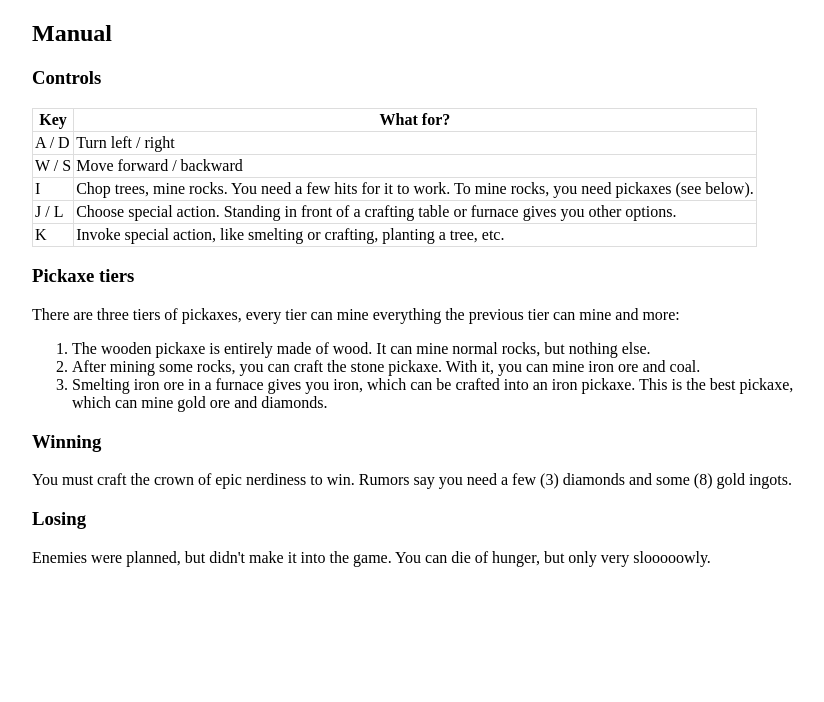
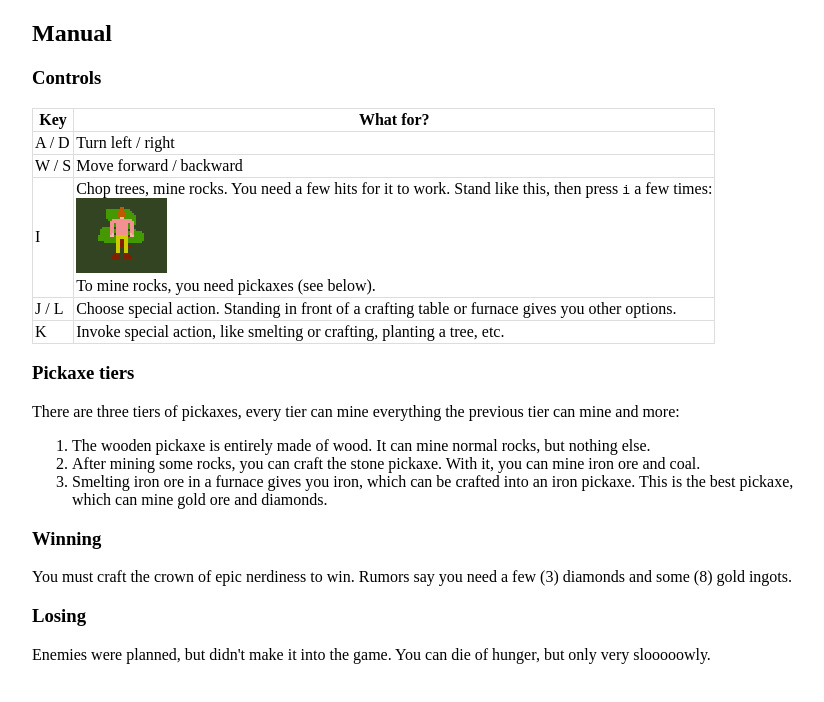
Before and after one commit to GodsBoss/ld45, a plain HTML site: page main/ld45/index.html in a window 1280 px wide. Shown: the whole page, without its empty margins (208-1032 px from the left). Drawn offline with Linux system fonts and the light colour scheme; a script that the page names is missing.

Commit message:
Add example for chopping a tree.

```diff
--- a/main/ld45/index.html
+++ b/main/ld45/index.html
@@ -46,7 +46,11 @@
         </tr>
         <tr>
           <td>I</td>
-          <td>Chop trees, mine rocks. You need a few hits for it to work. To mine rocks, you need pickaxes (see below).</td>
+          <td>
+            Chop trees, mine rocks. You need a few hits for it to work. Stand like this, then press <code>i</code> a few times:<br />
+            <img src="standing_in_front_of_tree.png" alt="" /><br />
+            To mine rocks, you need pickaxes (see below).
+          </td>
         </tr>
         <tr>
           <td>J / L</td>
```
Also changed, not shown: main/ld45/standing_in_front_of_tree.png (added).
